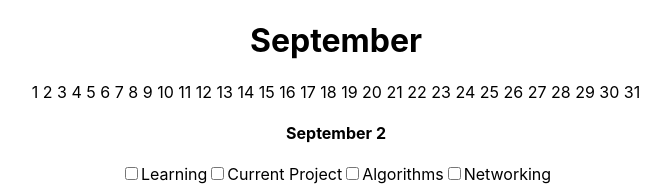
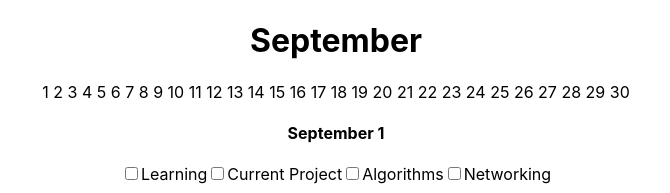
Before and after one commit to ShujaatAzim/Calendyr-Frontend, a React (Create React App) app: page / in a window 1280 px wide. Shown: the top 193 px of the page, without its empty margins (304-974 px from the left). Built offline with nearby package versions, Linux system fonts and the light colour scheme.

Commit message:
fixed the hacky solution, works now

```diff
--- a/src/components/Calendar.js
+++ b/src/components/Calendar.js
@@ -7,17 +7,17 @@ import DayView from './DayView'
 class Calendar extends React.Component {
   state = {
     allDates: [],
-    currentDate: 1
+    currentDate: 0
   }
 
   componentDidMount() {
     let dates = []
-    for(let i = 1; i < 32; i++) {
+    for(let i = 1; i < 31; i++) {
       dates.push({date: i, learning: false, project: false, algorithms: false, networking: false})
     }
     this.setState({
       allDates: dates,
-      currentDate: 1
+      currentDate: 0
     })
   }
 
@@ -30,17 +30,16 @@ class Calendar extends React.Component {
   }
 
   dateChange = (index) => {
-    console.log(index)
     this.setState({
-      currentDate: this.state.allDates[index].date - 2
+      currentDate: index
     })
   }
 
   render() {
     const currentDate = this.state.allDates[this.state.currentDate]
 
-    const days = this.state.allDates.map(date => {
-      return <Date key={date.date} currentDate={currentDate} dateObj={date} dateChange={this.dateChange} />
+    const days = this.state.allDates.map((date, index) => {
+      return <Date key={index} currentDate={currentDate} index={index} date={date} dateChange={this.dateChange} />
     })
 
     return (
--- a/src/components/Date.js
+++ b/src/components/Date.js
@@ -2,13 +2,23 @@ import React from 'react'
 
 class Date extends React.Component {
 
+  state = {
+    selected: false
+  }
+
+  select = () => {
+
+  }
+
   render() {
 
-    const { dateChange, dateObj } = this.props
+    const { dateChange, index } = this.props
 
     return (
-      <span onClick={() => dateChange(dateObj.date)}>
-        {" "}{dateObj.date}
+      <span onClick={
+        () => dateChange(index)
+        }>
+        {" "}{index + 1}
       </span>
     )
   }
--- a/src/components/DayView.js
+++ b/src/components/DayView.js
@@ -12,10 +12,10 @@ class DayView extends React.Component {
       <div>
         <h4>September {currentDate.date}</h4>
         <div>
-          <input type="checkbox" checked={currentDate.learning} onClick={() => this.props.toggleActivity('learning')} />Learning
-          <input type="checkbox" checked={currentDate.project} onClick={() => this.props.toggleActivity('project')} />Current Project
-          <input type="checkbox" checked={currentDate.algorithms} onClick={() => this.props.toggleActivity('algorithms')} />Algorithms
-          <input type="checkbox" checked={currentDate.networking} onClick={() => this.props.toggleActivity('networking')} />Networking
+          <input type="checkbox" checked={currentDate.learning} onClick={() => this.props.toggleActivity('learning')} onChange={() => ""}/>Learning
+          <input type="checkbox" checked={currentDate.project} onClick={() => this.props.toggleActivity('project')} onChange={() => ""} />Current Project
+          <input type="checkbox" checked={currentDate.algorithms} onClick={() => this.props.toggleActivity('algorithms')} onChange={() => ""} />Algorithms
+          <input type="checkbox" checked={currentDate.networking} onClick={() => this.props.toggleActivity('networking')} onChange={() => ""} />Networking
         </div>
       </div>
       )
```
